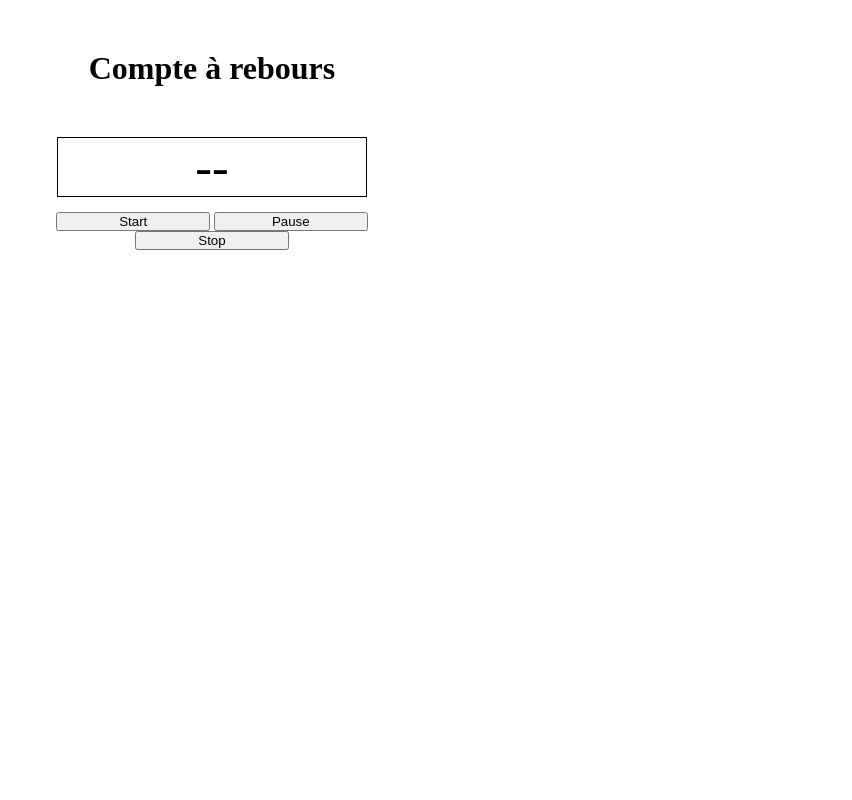
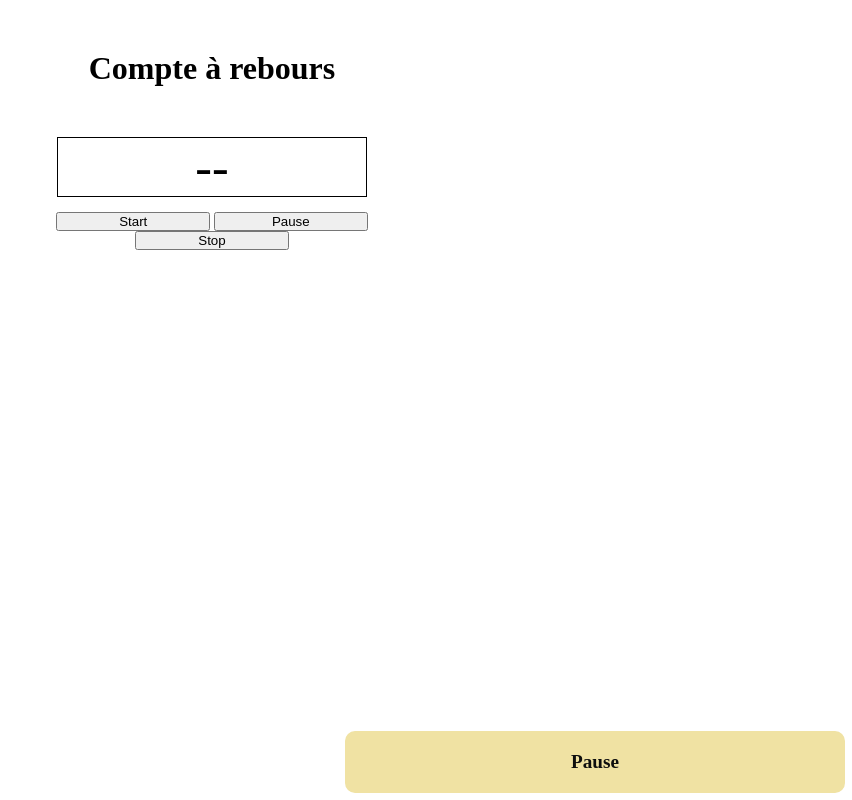
Before and after one commit to BrasseurTristan/Javascript, a plain HTML site: page chrono/index.html in a window 1280 px wide. Both pictures are taken after a click on the button "Pause". Shown: the whole page, without its empty margins (428-1280 px from the left). Drawn offline with Linux system fonts and the light colour scheme.

Commit message:
modify js exercice

```diff
--- a/chrono/app.js
+++ b/chrono/app.js
@@ -1,14 +1,12 @@
+const displayCount = document.querySelector('#displayCounter');
 const displayStart = document.querySelector('#start');
 const displayStop = document.querySelector('#stop');
-const displayCount = document.querySelector('#displayCounter');
 const displayPause = document.querySelector('#pause');
-
-
-
-let query=''
+let query='';
+let toastContainer;
+let increment;
 function decrements() {
     if(query !== parseInt(query)){
-
      query = prompt("Quelle est la durée du compte à rebours ? ");
     }
     if(query > 0){
@@ -21,16 +19,32 @@ function decrements() {
         clearInterval(increment);
         query = displayCount.innerText = 'FIN';
     }
-
 }
 
 function stopTimer() {
-
     clearInterval(increment);
     query= displayCount.innerText = 'FIN';
 }
 
-let increment;
-displayStart.addEventListener('click', () => {increment=setInterval('decrements()',1000,)});
-displayPause.addEventListener('click',() => {clearInterval(increment)});
+function toastGeneration({
+    message,
+    background = '#00214d',
+    color = '#fffffe',
+    length = '3000ms',
+}) {
+    toastContainer.insertAdjacentHTML('beforeend', `<p class="toast" style="background-color: ${background}; color: ${color}; animation-duration: ${length}"> ${message}</p>`)
+    const ending = toastContainer.lastElementChild;
+    ending.addEventListener('animationend',()=>ending.remove())
+}
+
+(function insertDiv() {
+    document.body.insertAdjacentHTML('afterbegin',`<div id="toaster"></div>`);
+    toastContainer = document.querySelector('#toaster');
+})()
+
+displayStart.addEventListener('click', () => {if (!increment){increment=setInterval('decrements()',1000,)}});
+displayStart.addEventListener('click',() => {toastGeneration({message:'GO! GO! GO!',background:"#75FF80",color:"#0E0E0E",length:"5000ms"})});
+displayPause.addEventListener('click',() => {clearInterval(increment),increment=null});
+displayPause.addEventListener('click',() => {toastGeneration({message:'Pause',background:"#F0E2A3",color:"#0E0E0E",length:"5000ms"})});
 displayStop.addEventListener('click',() => stopTimer());
+displayStop.addEventListener('click',() => {toastGeneration({message:'STOP !',background:"#FD2121",color:"#0E0E0E",length:"5000ms"})});
--- a/chrono/style.css
+++ b/chrono/style.css
@@ -15,7 +15,7 @@ div:first-child{
     text-align: center;
     border: 1px solid ;
 }
-div:last-child {
+div:nth-child(2) {
     width: 30%;
     margin:15px auto;
     text-align: center;
@@ -27,12 +27,35 @@ span{
 button {
     width: 40%;
 }
+p{
+    width: 100%;
+}
+#toaster{
+    position: fixed;
+    display: flex;
+    flex-direction: column-reverse;
+    align-items:flex-end;
+    width: 200px;
+    right: 5px;
+    bottom: 5px;
+    border:0;
+}
+.toast{
+    font-size: larger;
+    font-weight: 900;
+    padding: 20px 150px;
+    margin: 2px;
+    border-radius: 10px;
+    animation: showToast 3000ms ease-in-out forwards;
+}
 
-.toaster{
-    position: absolute;
-    display: flex;
-    flex-direction: column;
-    align-items:flex-end;
-    width: 250px;
-    height: 100px;
+@keyframes showToast {
+    0%,100% {
+        transform: translateX(150%);
+        opacity: 0;
+    }
+    10%,90% {
+        transform: translateX(0%);
+        opacity: 1;
+    }
 }
```
Also changed, not shown: chrono/index.html (+1 -0 lines).
